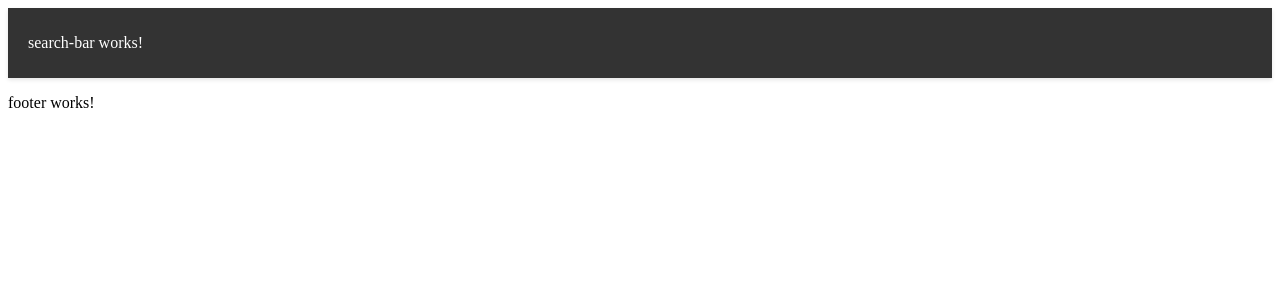
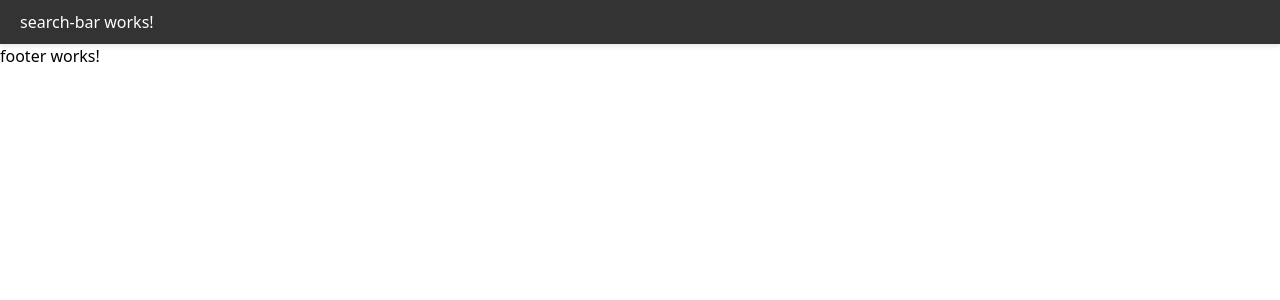
Before and after one commit to Hbrauveres/Innovix-Store, an Angular app: page / in a window 1280 px wide. Shown: the top 300 px of the page. Built offline with nearby package versions, Linux system fonts and the light colour scheme.

Commit message:
feat: tailwind

```diff
--- a/package.json
+++ b/package.json
@@ -27,12 +27,15 @@
     "@angular/cli": "^17.2.3",
     "@angular/compiler-cli": "^17.2.0",
     "@types/jasmine": "~5.1.0",
+    "autoprefixer": "^10.4.19",
     "jasmine-core": "~5.1.0",
     "karma": "~6.4.0",
     "karma-chrome-launcher": "~3.2.0",
     "karma-coverage": "~2.2.0",
     "karma-jasmine": "~5.1.0",
     "karma-jasmine-html-reporter": "~2.1.0",
+    "postcss": "^8.4.38",
+    "tailwindcss": "^3.4.3",
     "typescript": "~5.3.2"
   }
 }
--- a/src/styles.scss
+++ b/src/styles.scss
@@ -1 +1,4 @@
 /* You can add global styles to this file, and also import other style files */
+@tailwind base;
+@tailwind components;
+@tailwind utilities;
--- /dev/null
+++ b/tailwind.config.js
@@ -0,0 +1,8 @@
+/** @type {import('tailwindcss').Config} */
+module.exports = {
+  content: ["./src/**/*.{html,ts}"],
+  theme: {
+    extend: {},
+  },
+  plugins: [],
+};
```
Also changed, not shown: 1 other file (tests, documents, lock files or other folders).
